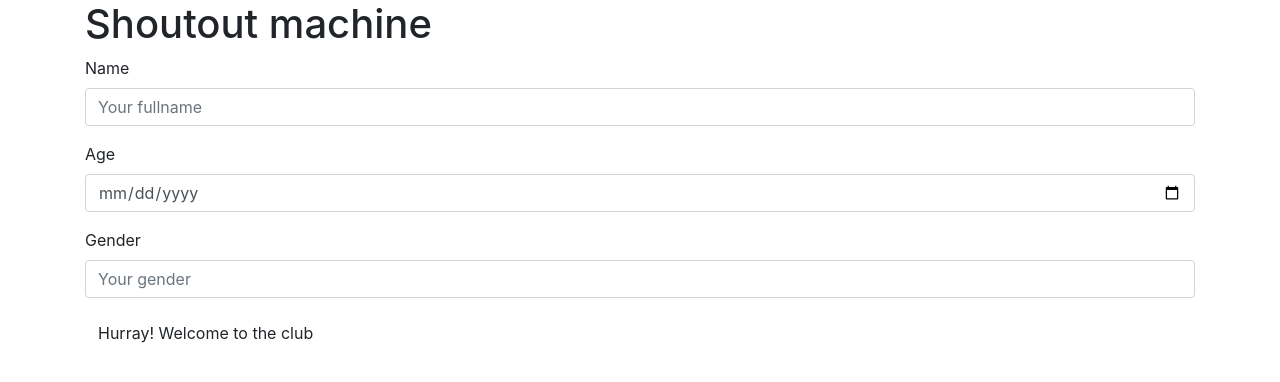
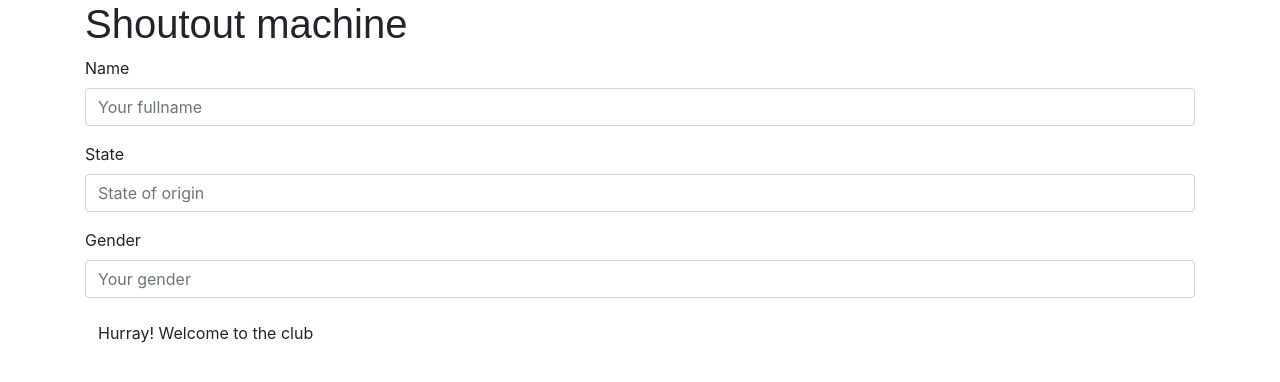
Before and after one commit to KOLAWOLEADE/Shouting-out-machine, a plain HTML site: page index.html in a window 1280 px wide. Drawn offline with Linux system fonts and the light colour scheme.

```diff
--- a/css/style.css
+++ b/css/style.css
@@ -1,3 +1,13 @@
 #Story{
     display: none;
 }
+
+span{
+    color: blue;
+    text-decoration: underline;
+}
+
+h1{
+    font-family: Arial, Helvetica, sans-serif;
+
+}
--- a/index.html
+++ b/index.html
@@ -20,8 +20,8 @@
 
         </div>
         <div class="form-group">
-            <label for="Age">Age</label><br>
-            <input type="date" name="Date" id="Date" placeholder="Date of birth" class="form-control" required>
+            <label for="State">State</label><br>
+            <input type="text" name="State" id="State" placeholder="State of origin" class="form-control" required>
 
         </div>
 
@@ -37,7 +37,7 @@
         </form>
 
         <div id="Story">
-            <p>This is to welcome <span class="Fullname"></span> at the age of <span class="Date"></span> and is gender is <span class="Gender"></span>. Thank you.</p>
+            <p>This is to welcome <span class="Fullname"></span>. He his from <span class="state"></span> and is gender is <span class="Gender"></span>. Thank you.</p>
 
 
         </div>
--- a/js/script.js
+++ b/js/script.js
@@ -1,12 +1,12 @@
 $(document).ready(function(){
     $(".Club").submit(function(event){
         const FullnameInput = $("Input#Fullname").val();
-        // const AgeInput  = $("Input#Age").val();
+        const StateInput  = $("Input#State").val();
         const GenderInput = $("Input#Gender").val();
 
 
         $(".Fullname").text(FullnameInput.toUpperCase());
-        // $(".Age").text(AgeInput);
+        $(".State").text(StateInput.toUpperCase());
         $("Gender").text(GenderInput.toUpperCase());
 
 
```
